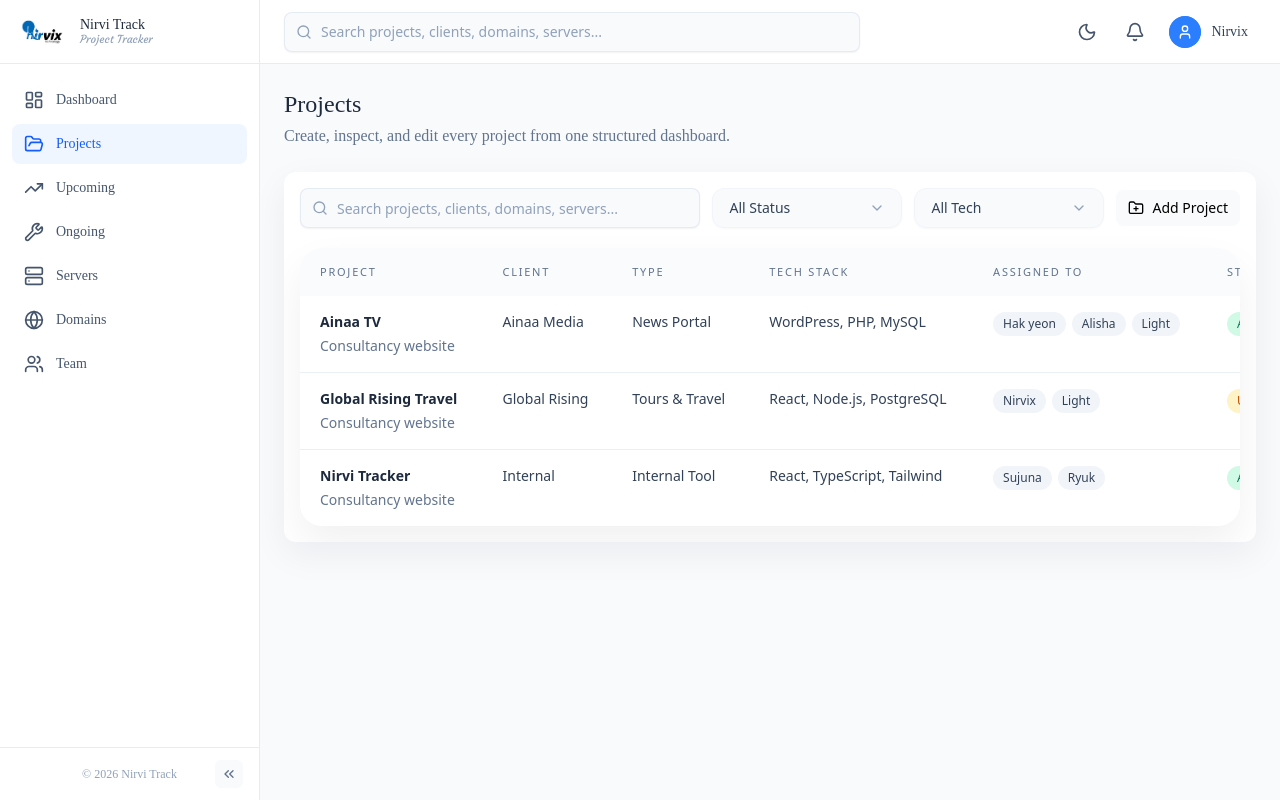
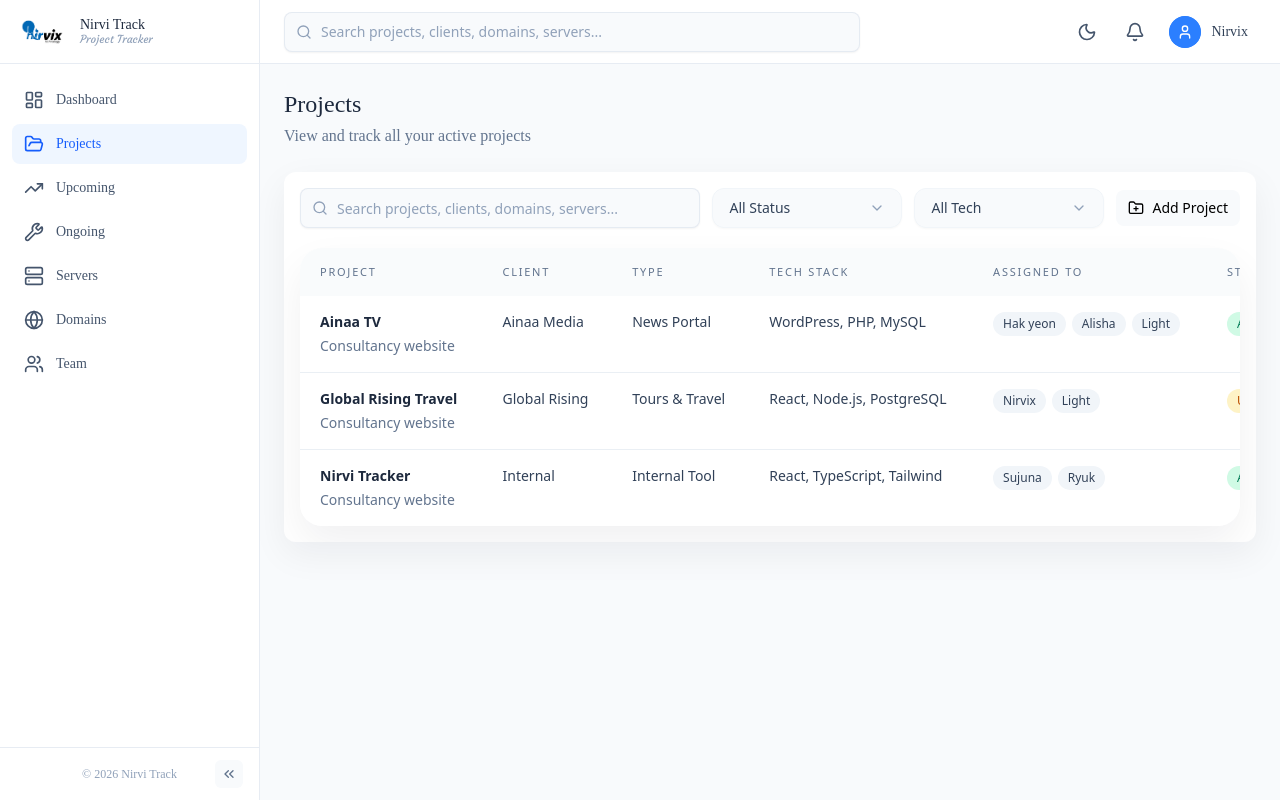
Before and after one commit to nirvixtech/Nirvi-Tracker, a React (Vite) app: page /projects in a window 1280 px wide. Built offline with nearby package versions, Linux system fonts and the light colour scheme; a web font is replaced by a local one.

Commit message:
update projects

```diff
--- a/src/pages/Projects.tsx
+++ b/src/pages/Projects.tsx
@@ -851,7 +851,7 @@ export default function Projects() {
               Projects
             </h1>
             <p className="mt-1 trykker-regular text-slate-500 dark:text-slate-400">
-              Create, inspect, and edit every project from one structured dashboard.
+              View and track all your active projects
             </p>
           </div>
 
```
